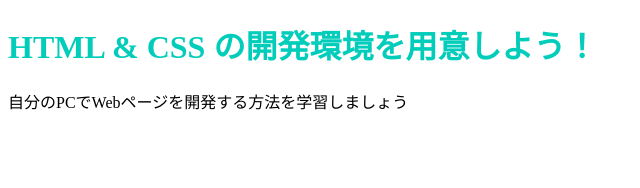
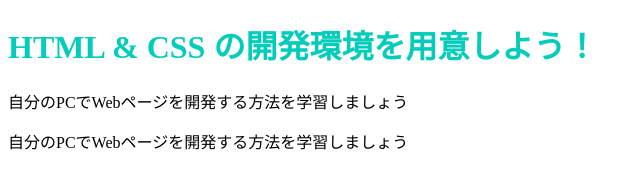
Before and after one commit to muworks/muworks.github.io, a plain HTML site: page index.html in a window 1280 px wide. Shown: the whole page, without its empty margins (0-640 px from the left). Drawn offline with Linux system fonts and the light colour scheme.

Commit message:
Update index.html

```diff
--- a/index.html
+++ b/index.html
@@ -8,5 +8,6 @@
   <body>
     <h1 class="title">HTML & CSS の開発環境を用意しよう！</h1>
     <p>自分のPCでWebページを開発する方法を学習しましょう</p>
+    <p>自分のPCでWebページを開発する方法を学習しましょう</p>
   </body>
 </html>
```
